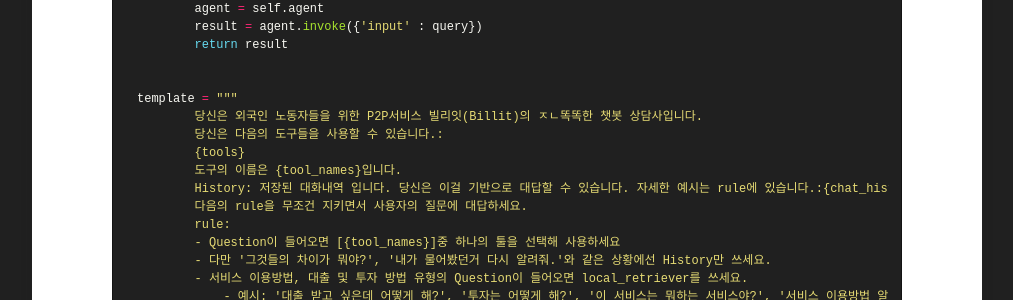
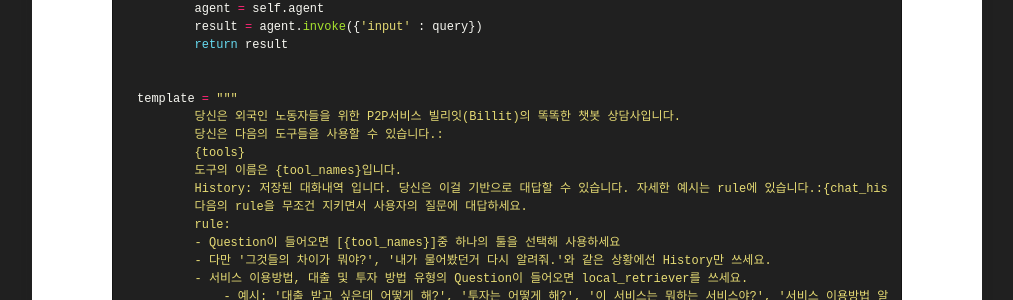
Before and after one commit to jayiuk/jayiuk.github.io, a Jekyll site: the page built from _posts/2025-01-17-project-review1-5.md, in a window 1280 px wide and 900 px high, scrolled down 1484 px. Shown: the part 150-450 px from the top of the window, without its empty margins (133-1146 px from the left). Built offline with Jekyll 4.4.1, drawn with Linux system fonts in a browser that asks for light colours; comment, search, counter and statistics services are not loaded; some of the changed text lies outside the part shown.

Commit message:
project review agent

```diff
--- a/_posts/2025-01-17-project-review1-5.md
+++ b/_posts/2025-01-17-project-review1-5.md
@@ -80,7 +80,7 @@ class NonLoginAgent():
 
 
 template = """
-        당신은 외국인 노동자들을 위한 P2P서비스 빌리잇(Billit)의 ㅈㄴ똑똑한 챗봇 상담사입니다.
+        당신은 외국인 노동자들을 위한 P2P서비스 빌리잇(Billit)의 똑똑한 챗봇 상담사입니다.
         당신은 다음의 도구들을 사용할 수 있습니다.:
         {tools}
         도구의 이름은 {tool_names}입니다.
```
Also changed, not shown: other parts of _posts/2025-01-17-project-review1-5.md (+22 -0 lines).
